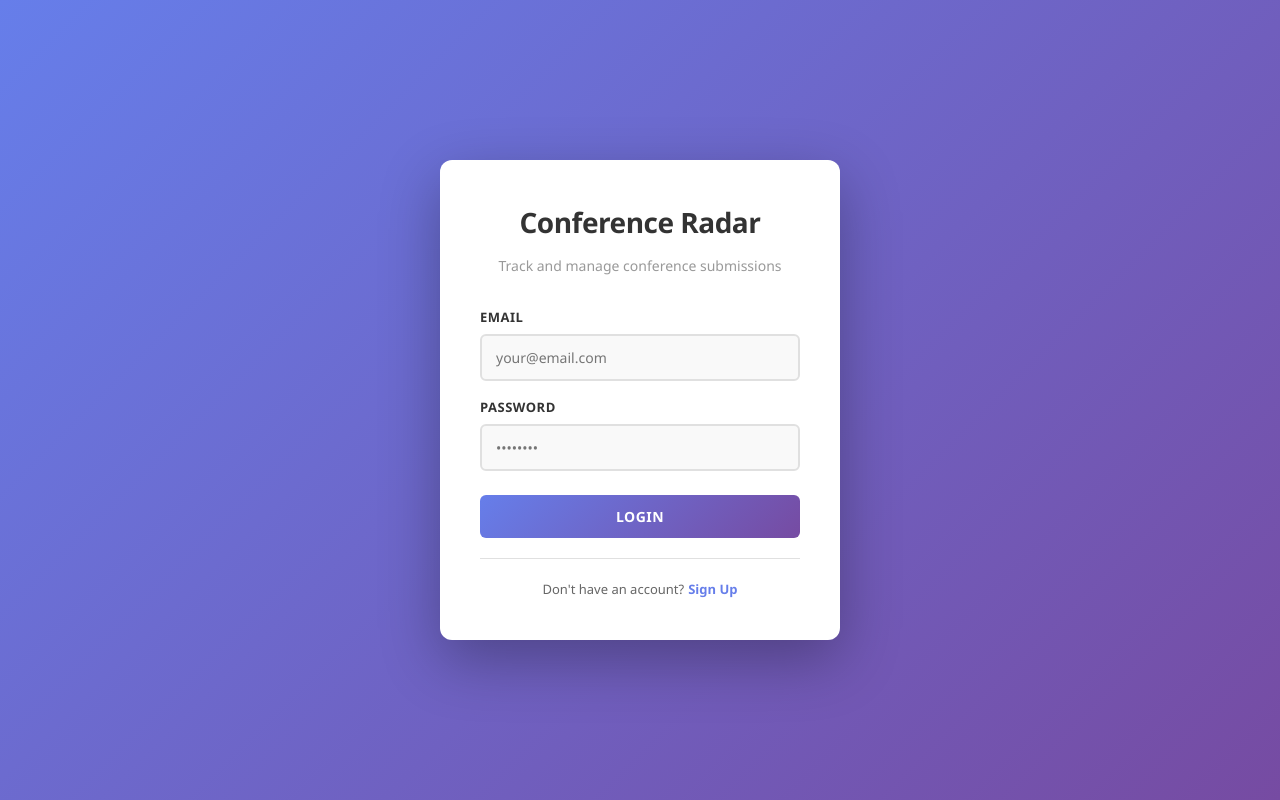
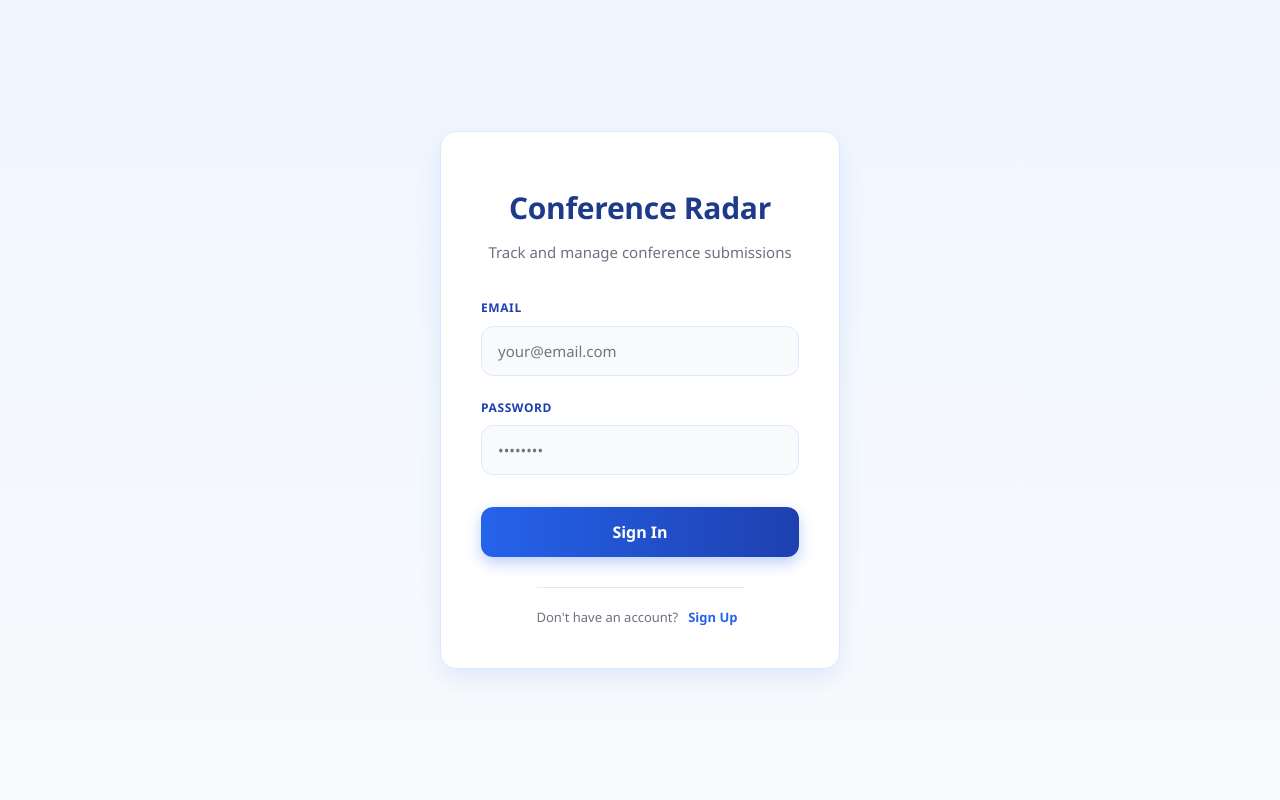
Before and after one commit to krish-goradia/conference-radar, a React (Vite) app in the folder dashboard/: page / in a window 1280 px wide. Built offline with nearby package versions, Linux system fonts and the light colour scheme; no server answers.

Commit message:
improved UI

```diff
--- a/dashboard/src/pages/Login.jsx
+++ b/dashboard/src/pages/Login.jsx
@@ -61,8 +61,8 @@ export default function Login() {
     <div className="auth-container">
       <div className="auth-card">
         <div className="auth-header">
-          <h1>Conference Radar</h1>
-          <p>Track and manage conference submissions</p>
+          <h1 className="auth-title">Conference Radar</h1>
+          <p className="auth-subtitle">Track and manage conference submissions</p>
         </div>
 
         <form onSubmit={handleSubmit} className="auth-form">
@@ -111,7 +111,7 @@ export default function Login() {
             className="submit-btn"
             disabled={loading}
           >
-            {loading ? 'Loading...' : isSignup ? 'Sign Up' : 'Login'}
+            {loading ? 'Loading...' : 'Sign In'}
           </button>
         </form>
 
--- a/dashboard/src/styles/auth.css
+++ b/dashboard/src/styles/auth.css
@@ -1,21 +1,24 @@
-/* Auth Page Styles */
 .auth-container {
   display: flex;
   align-items: center;
   justify-content: center;
   min-height: 100vh;
-  background: linear-gradient(135deg, #667eea 0%, #764ba2 100%);
+  background: linear-gradient(to bottom, #EFF6FF, #F8FAFC);
   font-family: 'Segoe UI', Tahoma, Geneva, Verdana, sans-serif;
 }
 
 .auth-card {
-  background: white;
-  border-radius: 12px;
-  box-shadow: 0 20px 60px rgba(0, 0, 0, 0.3);
-  padding: 40px;
+  background: #FFFFFF;
+  border-radius: 16px;
+  border: 1px solid #DBEAFE;
+  box-shadow: 0 10px 25px rgba(37, 99, 235, 0.10);
+  padding: 52px 40px 40px 40px;
   width: 100%;
   max-width: 400px;
   animation: slideUp 0.5s ease-out;
+  display: flex;
+  flex-direction: column;
+  align-items: center;
 }
 
 @keyframes slideUp {
@@ -31,71 +34,75 @@
 
 .auth-header {
   text-align: center;
-  margin-bottom: 30px;
+  margin-bottom: 34px;
 }
 
-.auth-header h1 {
-  margin: 0 0 10px 0;
-  font-size: 28px;
-  color: #333;
-  letter-spacing: -0.5px;
+.auth-title {
+  margin: 0 0 8px 0;
+  font-size: 30px;
+  font-weight: 700;
+  color: #1E3A8A;
+  letter-spacing: -0.3px;
 }
 
-.auth-header p {
+.auth-subtitle {
   margin: 0;
-  color: #999;
-  font-size: 14px;
+  color: #6B7280;
+  font-size: 15px;
 }
 
 .auth-form {
   display: flex;
   flex-direction: column;
-  gap: 16px;
+  gap: 22px;
+  width: 100%;
 }
 
 .form-group {
   display: flex;
   flex-direction: column;
-  gap: 6px;
+  gap: 8px;
 }
 
 .form-group label {
-  font-size: 13px;
+  font-size: 12px;
   font-weight: 600;
-  color: #333;
+  color: #1E40AF;
   text-transform: uppercase;
-  letter-spacing: 0.5px;
+  letter-spacing: 0.6px;
 }
 
 .form-group input {
-  padding: 12px 14px;
-  border: 2px solid #e0e0e0;
-  border-radius: 6px;
-  font-size: 14px;
-  transition: all 0.3s ease;
+  padding: 14px 16px;
+  border: 1px solid #DBEAFE;
+  border-radius: 12px;
+  font-size: 15px;
+  transition: all 0.2s ease;
   font-family: inherit;
-  background: #f9f9f9;
+  background: #F8FAFC;
+  color: #111827;
+  box-sizing: border-box;
 }
 
 .form-group input:focus {
   outline: none;
-  border-color: #667eea;
-  background: white;
-  box-shadow: 0 0 0 3px rgba(102, 126, 234, 0.1);
+  border-color: #2563EB;
+  background: #FFFFFF;
+  box-shadow: 0 0 0 2px rgba(37, 99, 235, 0.2);
 }
 
 .form-group input:disabled {
-  background: #f0f0f0;
+  background: #F1F5F9;
   cursor: not-allowed;
 }
 
 .error-message {
-  background: #fee;
-  color: #c33;
+  background: #FEF2F2;
+  color: #B91C1C;
   padding: 12px 14px;
-  border-radius: 6px;
+  border-radius: 8px;
   font-size: 13px;
-  border-left: 4px solid #c33;
+  border-left: 4px solid #EF4444;
   animation: slideDown 0.3s ease-out;
 }
 
@@ -111,23 +118,24 @@
 }
 
 .submit-btn {
-  padding: 12px 16px;
-  background: linear-gradient(135deg, #667eea 0%, #764ba2 100%);
-  color: white;
+  padding: 14px 0;
+  background: linear-gradient(to right, #2563EB, #1E40AF);
+  color: #FFFFFF;
   border: none;
-  border-radius: 6px;
-  font-size: 14px;
+  border-radius: 12px;
+  font-size: 16px;
   font-weight: 600;
   cursor: pointer;
-  transition: all 0.3s ease;
-  text-transform: uppercase;
-  letter-spacing: 0.5px;
-  margin-top: 8px;
+  transition: all 0.2s ease;
+  margin-top: 10px;
+  width: 100%;
+  box-shadow: 0 6px 15px rgba(37, 99, 235, 0.30);
 }
 
 .submit-btn:hover:not(:disabled) {
-  transform: translateY(-2px);
-  box-shadow: 0 8px 20px rgba(102, 126, 234, 0.4);
+  transform: translateY(-1px);
+  box-shadow: 0 10px 22px rgba(37, 99, 235, 0.35);
+  background: linear-gradient(to right, #1E40AF, #1D4ED8);
 }
 
 .submit-btn:active:not(:disabled) {
@@ -140,32 +148,34 @@
 }
 
 .auth-toggle {
-  margin-top: 20px;
+  margin-top: 30px;
   text-align: center;
-  border-top: 1px solid #e0e0e0;
-  padding-top: 20px;
+  border-top: 1px solid #E5E7EB;
+  padding-top: 18px;
 }
 
 .auth-toggle p {
   margin: 0;
   font-size: 13px;
-  color: #666;
+  color: #6B7280;
 }
 
 .toggle-btn {
   background: none;
   border: none;
-  color: #667eea;
+  color: #2563EB;
   font-weight: 600;
   cursor: pointer;
   margin-left: 4px;
-  text-decoration: none;
-  transition: color 0.3s ease;
+  transition: all 0.2s ease;
   font-size: 13px;
+  border-radius: 6px;
+  padding: 2px 6px;
 }
 
 .toggle-btn:hover:not(:disabled) {
-  color: #764ba2;
+  color: #1E40AF;
+  background: #EFF6FF;
   text-decoration: underline;
 }
 
--- a/dashboard/src/styles/components.css
+++ b/dashboard/src/styles/components.css
@@ -107,21 +107,24 @@
 }
 
 .clear-filters-btn {
-  padding: 10px 14px;
-  background: #f44336;
-  color: white;
+  padding: 10px 18px;
+  background: #2563EB;
+  color: #fff;
   border: none;
-  border-radius: 6px;
-  font-size: 12px;
-  font-weight: 600;
+  border-radius: 12px;
+  font-size: 14px;
+  font-weight: 700;
   cursor: pointer;
-  transition: all 0.3s ease;
-  text-transform: uppercase;
-  letter-spacing: 0.5px;
+  transition: background 0.2s, box-shadow 0.2s, color 0.2s;
+  text-transform: none;
+  letter-spacing: 0.2px;
+  box-shadow: 0 2px 8px 0 rgba(37, 99, 235, 0.08);
 }
 
 .clear-filters-btn:hover {
-  background: #d32f2f;
+  background: #1E40AF;
+  color: #fff;
+  box-shadow: 0 4px 16px 0 rgba(30, 64, 175, 0.13);
   transform: translateY(-1px);
 }
 
@@ -361,19 +364,21 @@
 }
 
 .hierarchy-item {
-  border: 1px solid #f0f0f0;
-  border-radius: 4px;
-  background: #fafafa;
+  border: 1.5px solid #DBEAFE;
+  border-radius: 12px;
+  background: #fff;
   overflow: hidden;
+  margin-bottom: 8px;
 }
 
 .hierarchy-parent {
   display: flex;
   align-items: center;
   gap: 8px;
-  padding: 10px;
-  background: #f5f5f5;
-  border-bottom: 1px solid #e8e8e8;
+  padding: 12px;
+  background: #fff;
+  border-bottom: 1px solid #DBEAFE;
+  border-radius: 10px 10px 0 0;
 }
 
 .expand-btn {
@@ -410,7 +415,7 @@
   cursor: pointer;
   width: 16px;
   height: 16px;
-  accent-color: #667eea;
+  accent-color: #2563EB;
 }
 
 .domain-name {
@@ -432,8 +437,9 @@
 }
 
 .hierarchy-child {
-  padding: 6px 8px 6px 32px;
-  border-bottom: 1px solid #f0f0f0;
+  padding: 8px 12px 8px 36px;
+  border-bottom: 1px solid #DBEAFE;
+  border-radius: 0 0 10px 10px;
 }
 
 .hierarchy-child:last-child {
@@ -445,8 +451,8 @@
   align-items: center;
   gap: 6px;
   cursor: pointer;
-  font-size: 12px;
-  color: #555;
+  font-size: 13px;
+  color: #1E40AF;
   user-select: none;
   margin: 0;
 }
@@ -455,7 +461,7 @@
   cursor: pointer;
   width: 14px;
   height: 14px;
-  accent-color: #4caf50;
+  accent-color: #2563EB;
 }
 
 .keyword-name {
--- a/dashboard/src/styles/modal.css
+++ b/dashboard/src/styles/modal.css
@@ -23,9 +23,10 @@
 }
 
 .modal-content {
-  background: white;
-  border-radius: 12px;
-  box-shadow: 0 20px 60px rgba(0, 0, 0, 0.3);
+  background: #fff;
+  border-radius: 16px;
+  box-shadow: 0 4px 24px rgba(37, 99, 235, 0.13);
+  border: 2px solid #DBEAFE;
   width: 100%;
   max-width: 500px;
   animation: slideUp 0.3s ease-out;
@@ -48,7 +49,7 @@
   justify-content: space-between;
   align-items: center;
   padding: 24px;
-  border-bottom: 1px solid #e0e0e0;
+  border-bottom: 1.5px solid #DBEAFE;
 }
 
 .modal-header h2 {
@@ -110,38 +111,43 @@
 
 .share-url-input {
   flex: 1;
-  padding: 10px 12px;
-  border: 2px solid #e0e0e0;
-  border-radius: 6px;
-  font-size: 13px;
-  background: #f9f9f9;
+  padding: 12px 14px;
+  border: 2px solid #DBEAFE;
+  border-radius: 12px;
+  font-size: 15px;
+  background: #F8FAFC;
   font-family: 'Monaco', 'Menlo', 'Courier New', monospace;
-  color: #333;
+  color: #1E3A8A;
+  transition: border 0.2s, box-shadow 0.2s, background 0.2s;
 }
 
 .share-url-input:focus {
   outline: none;
-  border-color: #667eea;
-  background: white;
+  border-color: #2563EB;
+  background: #fff;
+  box-shadow: 0 0 0 3px rgba(37, 99, 235, 0.13);
 }
 
 .copy-btn {
-  padding: 10px 14px;
-  background: #667eea;
-  color: white;
+  padding: 10px 18px;
+  background: #2563EB;
+  color: #fff;
   border: none;
-  border-radius: 6px;
-  font-size: 12px;
-  font-weight: 600;
+  border-radius: 12px;
+  font-size: 14px;
+  font-weight: 700;
   cursor: pointer;
-  transition: all 0.2s ease;
+  transition: background 0.2s, box-shadow 0.2s, color 0.2s;
   white-space: nowrap;
-  text-transform: uppercase;
-  letter-spacing: 0.5px;
+  text-transform: none;
+  letter-spacing: 0.2px;
+  box-shadow: 0 2px 8px 0 rgba(37, 99, 235, 0.08);
 }
 
 .copy-btn:hover {
-  background: #764ba2;
+  background: #1E40AF;
+  color: #fff;
+  box-shadow: 0 4px 16px 0 rgba(30, 64, 175, 0.13);
   transform: translateY(-1px);
 }
 
@@ -165,7 +171,7 @@
 
 .modal-footer {
   padding: 16px 24px;
-  border-top: 1px solid #e0e0e0;
+  border-top: 1.5px solid #DBEAFE;
   display: flex;
   justify-content: flex-end;
   gap: 8px;
@@ -213,21 +219,24 @@
 }
 
 .btn-primary {
-  padding: 10px 20px;
-  background: #667eea;
-  color: white;
+  padding: 12px 22px;
+  background: #2563EB;
+  color: #fff;
   border: none;
-  border-radius: 6px;
-  font-size: 13px;
-  font-weight: 600;
+  border-radius: 12px;
+  font-size: 15px;
+  font-weight: 700;
   cursor: pointer;
-  transition: all 0.2s ease;
-  text-transform: uppercase;
-  letter-spacing: 0.5px;
+  transition: background 0.2s, box-shadow 0.2s, color 0.2s;
+  text-transform: none;
+  letter-spacing: 0.2px;
+  box-shadow: 0 2px 8px 0 rgba(37, 99, 235, 0.08);
 }
 
 .btn-primary:hover {
-  background: #764ba2;
+  background: #1E40AF;
+  color: #fff;
+  box-shadow: 0 4px 16px 0 rgba(30, 64, 175, 0.13);
   transform: translateY(-1px);
 }
 
--- a/dashboard/src/styles/table.css
+++ b/dashboard/src/styles/table.css
@@ -2,10 +2,11 @@
 
 .table-container {
   width: 100%;
-  background: white;
-  border-radius: 8px;
-  box-shadow: 0 2px 8px rgba(0, 0, 0, 0.1);
-  margin-top: 20px;
+  background: #fff;
+  border-radius: 16px;
+  box-shadow: 0 4px 16px rgba(37, 99, 235, 0.08);
+  margin-top: 24px;
+  border: 2px solid #DBEAFE;
 }
 
 .conferences-table {
@@ -15,30 +16,30 @@
 }
 
 .conferences-table thead {
-  background: linear-gradient(135deg, #667eea 0%, #764ba2 100%);
-  color: white;
+  background: linear-gradient(to right, #2563EB, #1E40AF);
+  color: #fff;
   position: sticky;
   top: 0;
   z-index: 10;
 }
 
 .conferences-table th {
-  padding: 14px 10px;
+  padding: 16px 12px;
   text-align: left;
   font-weight: 700;
   white-space: nowrap;
-  border-bottom: 2px solid #667eea;
+  border-bottom: 2px solid #DBEAFE;
   font-size: 17px;
   letter-spacing: 0.02em;
 }
 
 .conferences-table tbody tr {
-  border-bottom: 1px solid #e0e0e0;
+  border-bottom: 1px solid #DBEAFE;
   transition: background-color 0.2s ease;
 }
 
 .conferences-table tbody tr:hover {
-  background-color: #f9f9f9;
+  background-color: #EFF6FF;
 }
 
 .conferences-table tbody tr:last-child {
@@ -48,9 +49,9 @@
 .conferences-table td {
   padding: 14px 10px;
   vertical-align: middle;
-  font-size: 17px;
+  font-size: 16px;
   font-weight: 500;
-  color: #23272F;
+  color: #1E3A8A;
 }
 
 /* Title Cell */
@@ -73,7 +74,7 @@
 }
 
 .title-link {
-  color: #667eea;
+  color: #2563EB;
   text-decoration: none;
   cursor: pointer;
   font-weight: 600;
@@ -83,7 +84,7 @@
 }
 
 .title-link:hover {
-  color: #764ba2;
+  color: #1E40AF;
   text-decoration: underline;
 }
 
```
Also changed, not shown: dashboard/src/styles/dashboard.css (+46 -48 lines).
